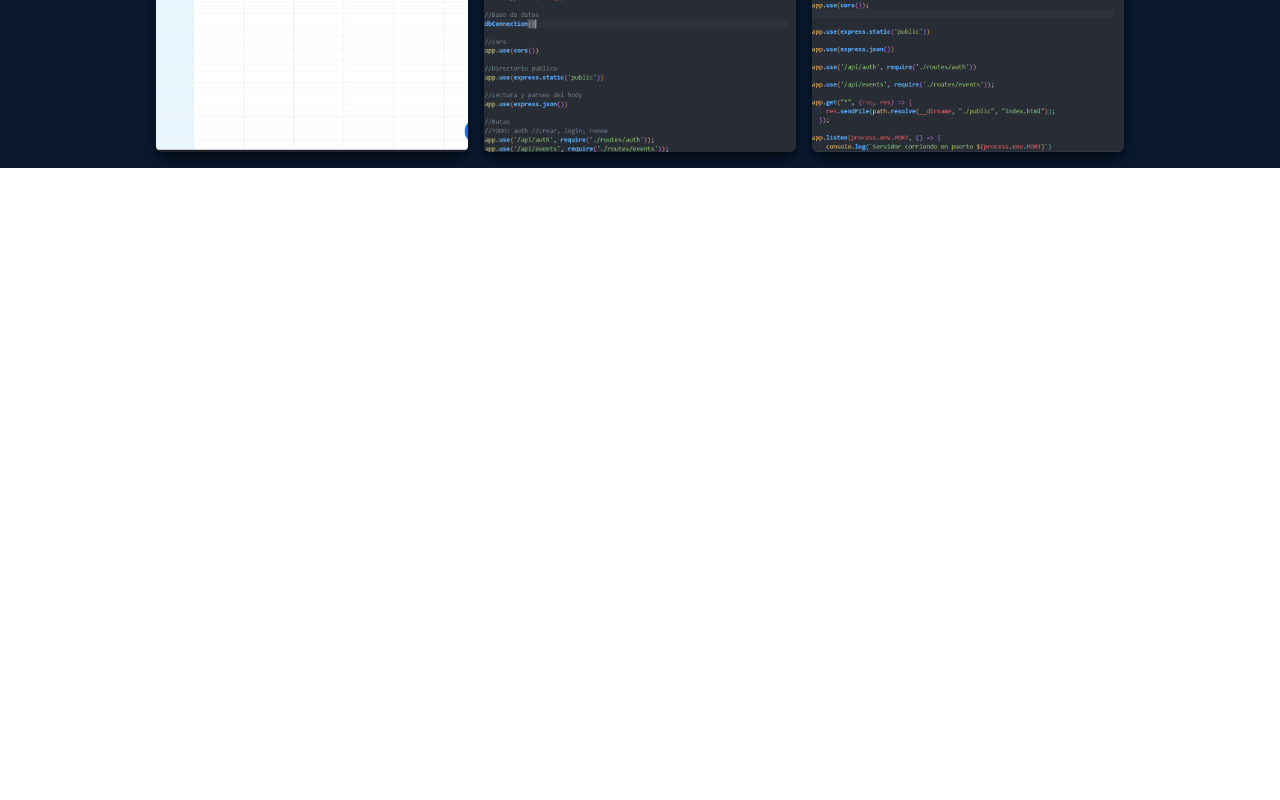
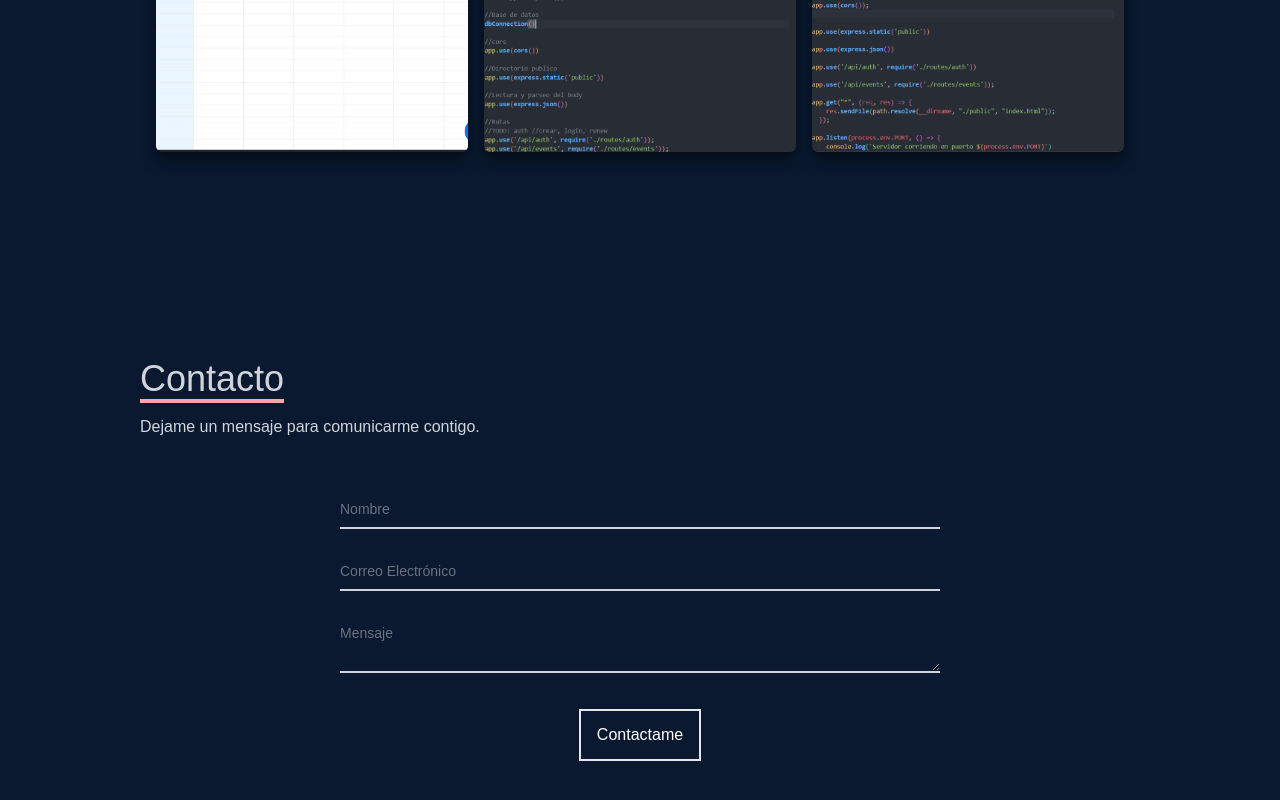
Before and after one commit to CarlosFranco97/Portafolio-web-carlos, a React (Vite) app: page / in a window 1280 px wide. Shown: the part 2830-3630 px from the top of the page. Before the commit the page ends 2998 px from the top, so only its background shows below. Built offline with nearby package versions, Linux system fonts and the light colour scheme.

Commit message:
Se termina el componente Contact

```diff
--- a/src/PortafolioApp.jsx
+++ b/src/PortafolioApp.jsx
@@ -1,4 +1,4 @@
-import { Navbar, Home, About, Skills, Projects } from "./components"
+import { Navbar, Home, About, Skills, Projects, Contact } from "./components"
 export const PortafolioApp = () => {
   return (
     <>
@@ -7,6 +7,7 @@ export const PortafolioApp = () => {
         <About />
         <Skills />
         <Projects />
+        <Contact />
     </>
   )
 }
--- /dev/null
+++ b/src/components/Contact.jsx
@@ -0,0 +1,34 @@
+import { useState } from "react"
+
+export const Contact = () => {
+
+    return (
+    <div name='contact' className='bg-[#0a192f] h-screen w-full flex justify-center items-center p-4'>
+        {/* container */}
+        <div className='max-w-[1000px] w-full'>
+            <div className='pb-8'>
+                <p className='text-4xl inline border-b-4 border-red-300 text-gray-300'>Contacto</p>
+                <p className='text-gray-300 py-4'>Dejame un mensaje para comunicarme contigo.</p>
+            </div>
+
+            <form method='POST' action='https://getform.io/f/eapdyyza' className="max-w-[600px] w-full flex flex-col mx-auto">
+                <div className="relative z-0 w-full mb-5 group">
+                    <input type="text" name="floating_name" id="floating_name" className="block py-2.5 px-0 w-full text-sm text-gray-900 bg-transparent border-0 border-b-2 border-gray-300 appearance-none dark:text-white dark:border-gray-600 dark:focus:border-blue-500 focus:outline-none focus:ring-0 focus:border-blue-600 peer" placeholder=" " required />
+                    <label htmlFor="floating_name" className="peer-focus:font-medium absolute text-sm text-gray-500 dark:text-gray-400 duration-300 transform -translate-y-6 scale-75 top-3 -z-10 origin-[0] peer-focus:start-0 rtl:peer-focus:translate-x-1/4 rtl:peer-focus:left-auto peer-focus:text-blue-600 peer-focus:dark:text-blue-500 peer-placeholder-shown:scale-100 peer-placeholder-shown:translate-y-0 peer-focus:scale-75 peer-focus:-translate-y-6">Nombre</label>
+                </div>
+                <div className="relative z-0 w-full mb-5 group">
+                    <input type="email" name="floating_email" id="floating_email" className="block py-2.5 px-0 w-full text-sm text-gray-900 bg-transparent border-0 border-b-2 border-gray-300 appearance-none dark:text-white dark:border-gray-600 dark:focus:border-blue-500 focus:outline-none focus:ring-0 focus:border-blue-600 peer" placeholder=" " required />
+                    <label htmlFor="floating_email" className="peer-focus:font-medium absolute text-sm text-gray-500 dark:text-gray-400 duration-300 transform -translate-y-6 scale-75 top-3 -z-10 origin-[0] peer-focus:start-0 rtl:peer-focus:translate-x-1/4 rtl:peer-focus:left-auto peer-focus:text-blue-600 peer-focus:dark:text-blue-500 peer-placeholder-shown:scale-100 peer-placeholder-shown:translate-y-0 peer-focus:scale-75 peer-focus:-translate-y-6">Correo Electrónico</label>
+                </div>
+                <div className="relative z-0 w-full mb-5 group">
+                    <textarea name="floating_textarea" id="floating_textarea" className="block py-2.5 px-0 w-full text-sm text-gray-900 bg-transparent border-0 border-b-2 border-gray-300 appearance-none dark:text-white dark:border-gray-600 dark:focus:border-blue-500 focus:outline-none focus:ring-0 focus:border-blue-600 peer" placeholder=" " ></textarea>
+                    <label htmlFor="floating_textarea" className="peer-focus:font-medium absolute text-sm text-gray-500 dark:text-gray-400 duration-300 transform -translate-y-6 scale-75 top-3 -z-10 origin-[0] peer-focus:start-0 rtl:peer-focus:translate-x-1/4 rtl:peer-focus:left-auto peer-focus:text-blue-600 peer-focus:dark:text-blue-500 peer-placeholder-shown:scale-100 peer-placeholder-shown:translate-y-0 peer-focus:scale-75 peer-focus:-translate-y-6">Mensaje</label>
+                </div>
+                <button className='text-white border-2 hover:bg-red-300 hover:border-red-300 px-4 py-3 my-4 mx-auto'>
+                    Contactame
+                </button>
+            </form>
+        </div>
+    </div>
+  )
+}
--- a/src/components/index.js
+++ b/src/components/index.js
@@ -2,4 +2,5 @@ export * from './NavBar';
 export * from './About';
 export * from './Home';
 export * from './Skills';
-export * from './Projects'
+export * from './Projects';
+export * from './Contact';
```
